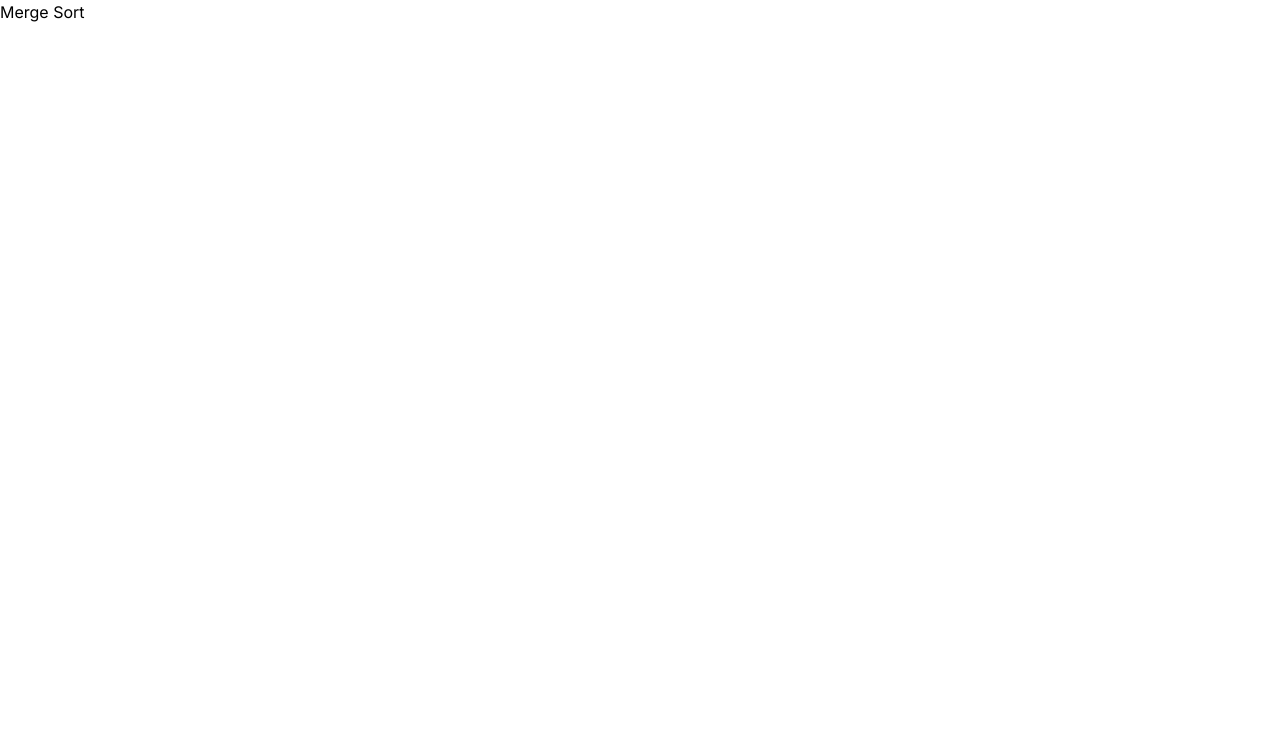
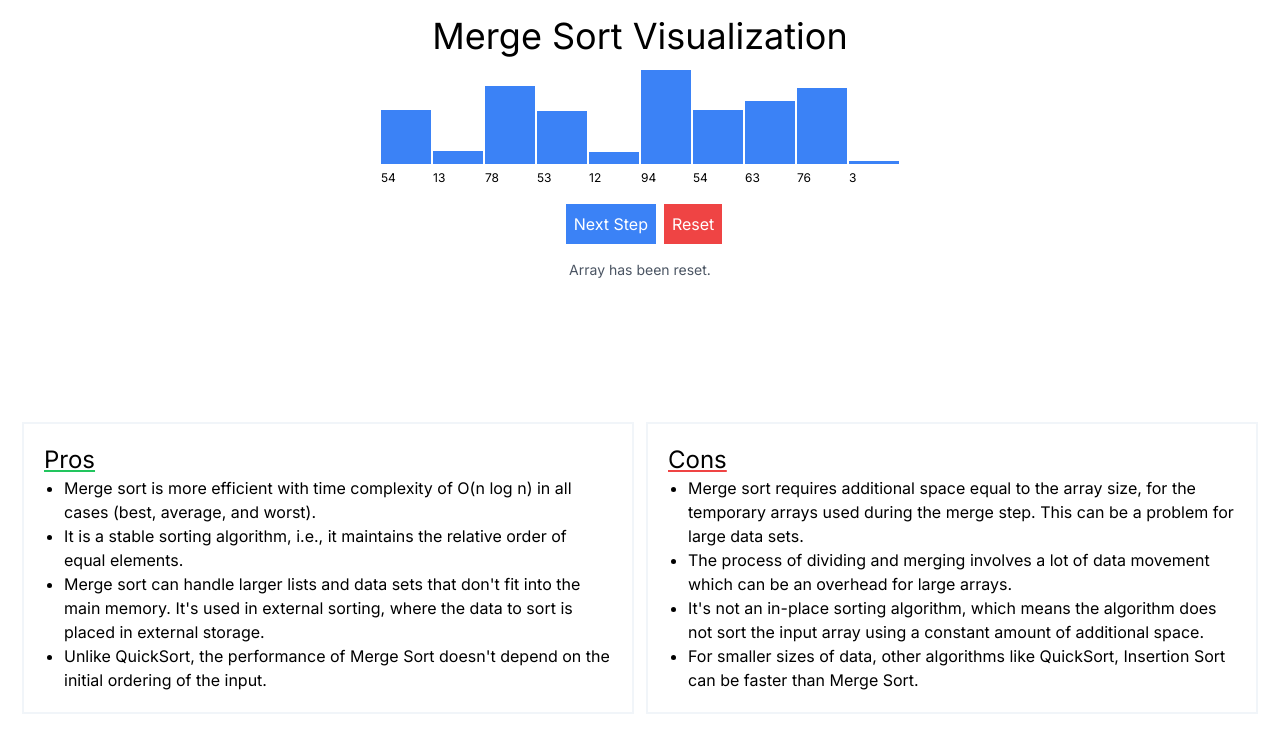
Before and after one commit to hybrid1ze/search-sort-visualiser, a Next.js app in the folder search-sort-visualiser/: page /sort/MergeSort in a window 1280 px wide. Shown: the top 752 px of the page. Built offline with nearby package versions, Linux system fonts and the light colour scheme.

Commit message:
Refactor MergeSort page component

```diff
--- a/search-sort-visualiser/src/app/sort/MergeSort/page.tsx
+++ b/search-sort-visualiser/src/app/sort/MergeSort/page.tsx
@@ -1,7 +1,217 @@
-export default function MergeSort () {
-    return (
-        <div>
-            <h1>Merge Sort</h1>
+"use client";
+import React, { useState, useEffect } from "react";
+
+interface MergeStep {
+  left: number;
+  right: number;
+  mid: number | null;
+}
+
+const generateRandomArray = (size: number, max: number): number[] =>
+  Array.from({ length: size }, () => Math.floor(Math.random() * max) + 1);
+
+const MergeSortVisualization = () => {
+  const [array, setArray] = useState<number[]>([]);
+  const [auxiliaryArray, setAuxiliaryArray] = useState<number[]>([]);
+  const [currentStep, setCurrentStep] = useState<MergeStep[]>([]);
+  const [isSorted, setIsSorted] = useState<boolean>(false);
+  const [highlightedIndices, setHighlightedIndices] = useState<{
+    left: number;
+    right: number;
+  } | null>(null);
+  const [tooltip, setTooltip] = useState<string>("");
+
+  useEffect(() => {
+    resetArray();
+  }, []);
+
+  const resetArray = (): void => {
+    const newArray = generateRandomArray(10, 100);
+    setArray(newArray);
+    setAuxiliaryArray([...newArray]);
+    setCurrentStep([]);
+    setIsSorted(false);
+    setHighlightedIndices(null);
+    setTooltip("Array has been reset.");
+  };
+
+  const performMerge = (left: number, mid: number, right: number): number[] => {
+    let result: number[] = [];
+    let leftIndex = left;
+    let rightIndex = mid + 1;
+
+    while (leftIndex <= mid && rightIndex <= right) {
+      if (auxiliaryArray[leftIndex] < auxiliaryArray[rightIndex]) {
+        result.push(auxiliaryArray[leftIndex++]);
+      } else {
+        result.push(auxiliaryArray[rightIndex++]);
+      }
+    }
+
+    while (leftIndex <= mid) {
+      result.push(auxiliaryArray[leftIndex++]);
+    }
+
+    while (rightIndex <= right) {
+      result.push(auxiliaryArray[rightIndex++]);
+    }
+
+    return result;
+  };
+
+  const mergeSortStep = () => {
+    if (isSorted) return; // Prevent further sorting if already sorted
+
+    let steps = [...currentStep];
+    if (steps.length === 0) {
+      if (array.length <= 1) {
+        setIsSorted(true);
+        return;
+      }
+      // Initialize the first step
+      steps = [{ left: 0, right: array.length - 1, mid: null }];
+    }
+
+    const current = steps.pop();
+    if (current) {
+      if (current.mid === null) {
+        // Split the array segment further
+        const mid = Math.floor((current.left + current.right) / 2);
+        steps.push({ left: current.left, right: current.right, mid }); // Prepare for merge
+        setTooltip(
+          `Preparing to merge segments: [${current.left}, ${mid}] and [${
+            mid + 1
+          }, ${current.right}]`
+        );
+        setHighlightedIndices({ left: current.left, right: current.right });
+        if (current.right - current.left > 1) {
+          steps.push({ left: mid + 1, right: current.right, mid: null }); // Right segment
+          steps.push({ left: current.left, right: mid, mid: null }); // Left segment
+        }
+      } else {
+        // Perform merge
+        const merged = performMerge(current.left, current.mid, current.right);
+        // Update the auxiliary array to reflect the merged segment
+        let newAuxArray = [...auxiliaryArray];
+        for (let i = current.left; i <= current.right; i++) {
+          newAuxArray[i] = merged[i - current.left];
+        }
+        setAuxiliaryArray(newAuxArray);
+        setArray([
+          ...array.slice(0, current.left),
+          ...merged,
+          ...array.slice(current.right + 1),
+        ]);
+        setHighlightedIndices(null);
+        setTooltip(
+          `Merging segments: [${current.left}, ${current.mid}] and [${
+            current.mid + 1
+          }, ${current.right}]`
+        );
+      }
+    }
+
+    if (steps.length === 0) {
+      setIsSorted(true);
+      setTooltip("Array has been fully sorted."); // Tooltip for when the sorting is completed
+    } else {
+      setCurrentStep(steps);
+    }
+  };
+
+  return (
+    <div className="p-4">
+      <div className="flex justify-center text-4xl">
+        <h1>Merge Sort Visualization</h1>
+      </div>
+
+      <div
+        className="mt-8 flex justify-center items-end"
+        style={{ gap: "2px", height: "100px" }}
+      >
+        {array.map((value, index) => (
+          <div key={index} style={{ width: "50px" }}>
+            <div
+              className={`bg-blue-500 ${
+                highlightedIndices &&
+                index >= highlightedIndices.left &&
+                index <= highlightedIndices.right
+                  ? "bg-green-500"
+                  : ""
+              }`}
+              style={{ height: `${value}px`, width: "100%" }}
+            ></div>
+            <span className="text-xs mt-1">{value}</span>{" "}
+          </div>
+        ))}
+      </div>
+
+      <div className="mt-4 mb-4 flex justify-center">
+        <button
+          onClick={mergeSortStep}
+          className="bg-blue-500 text-white p-2 ml-2"
+          disabled={isSorted}
+        >
+          Next Step
+        </button>
+        <button onClick={resetArray} className="bg-red-500 text-white p-2 ml-2">
+          Reset
+        </button>
+      </div>
+
+      <div className="mt-4 mb-4 flex justify-center">
+        <span className="text-sm text-gray-600">{tooltip}</span>
+      </div>
+
+      <div className="grid grid-cols-2 gap-4 pt-32 px-2">
+        <div className="outline outline-2 outline-slate-100 p-5">
+          <span className="underline decoration-green-500 text-2xl">Pros</span>
+          <ul className="list-disc pl-5">
+            <li>
+              Merge sort is more efficient with time complexity of O(n log n) in
+              all cases (best, average, and worst).
+            </li>
+            <li>
+              It is a stable sorting algorithm, i.e., it maintains the relative
+              order of equal elements.
+            </li>
+            <li>
+              Merge sort can handle larger lists and data sets that don&apos;t
+              fit into the main memory. It&apos;s used in external sorting,
+              where the data to sort is placed in external storage.
+            </li>
+            <li>
+              Unlike QuickSort, the performance of Merge Sort doesn&apos;t
+              depend on the initial ordering of the input.
+            </li>
+          </ul>
         </div>
-    )
- }
+        <div className="outline outline-2 outline-slate-100 p-5">
+          <span className="underline decoration-red-500 text-2xl">Cons</span>
+          <ul className="list-disc pl-5">
+            <li>
+              Merge sort requires additional space equal to the array size, for
+              the temporary arrays used during the merge step. This can be a
+              problem for large data sets.
+            </li>
+            <li>
+              The process of dividing and merging involves a lot of data
+              movement which can be an overhead for large arrays.
+            </li>
+            <li>
+              It&apos;s not an in-place sorting algorithm, which means the
+              algorithm does not sort the input array using a constant amount of
+              additional space.
+            </li>
+            <li>
+              For smaller sizes of data, other algorithms like QuickSort,
+              Insertion Sort can be faster than Merge Sort.
+            </li>
+          </ul>
+        </div>
+      </div>
+    </div>
+  );
+};
+
+export default MergeSortVisualization;
```
